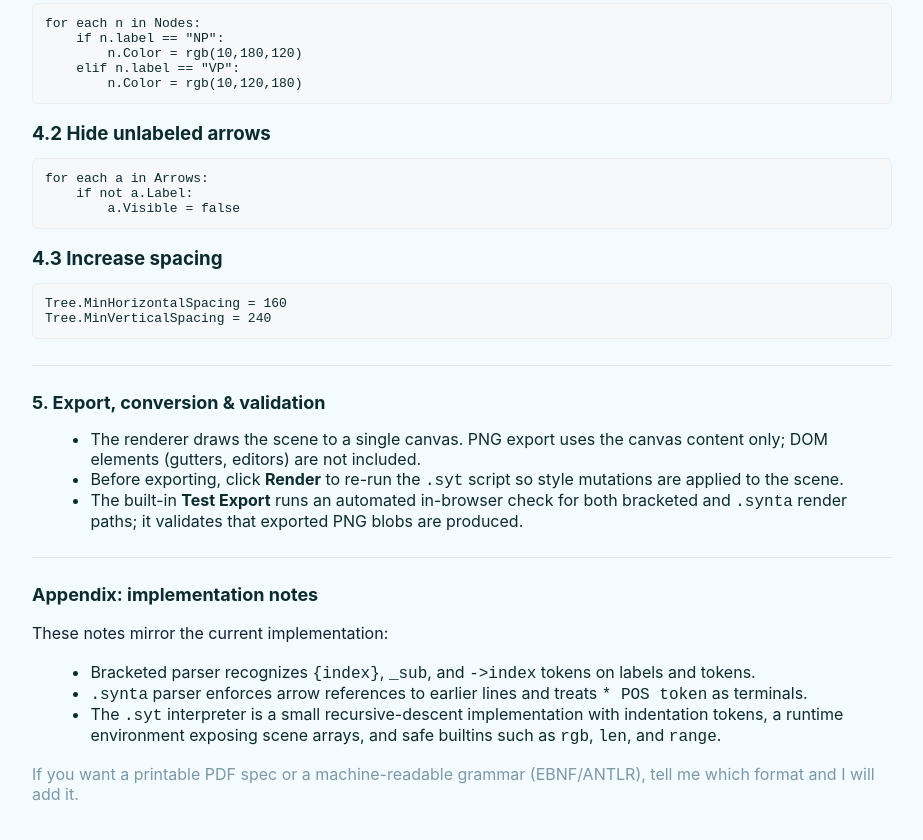
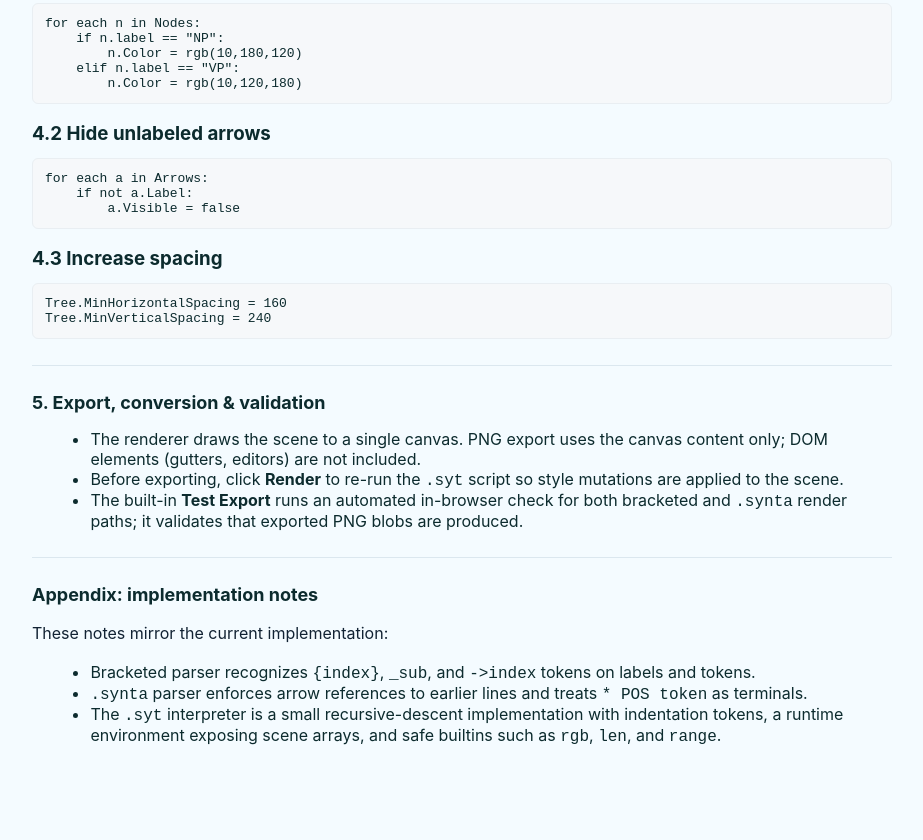
Before and after one commit to QuinnSavitt/portfolio, a website: page source/docs.html in a window 1280 px wide. Shown: the part 3764-4604 px from the top of the page, without its empty margins (178-1101 px from the left). After the commit the page ends 4574 px from the top, so only its background shows below. Drawn offline with Linux system fonts and the light colour scheme.

Commit message:
Remove extra line from docs

```diff
--- a/source/docs.html
+++ b/source/docs.html
@@ -217,7 +217,6 @@ Tree.MinVerticalSpacing = 240</pre>
       <li>The <code>.syt</code> interpreter is a small recursive-descent implementation with indentation tokens, a runtime environment exposing scene arrays, and safe builtins such as <code>rgb</code>, <code>len</code>, and <code>range</code>.</li>
     </ul>
 
-    <footer style="margin-top:18px;color:var(--muted)">If you want a printable PDF spec or a machine-readable grammar (EBNF/ANTLR), tell me which format and I will add it.</footer>
   </main>
 </body>
 </html>
```
